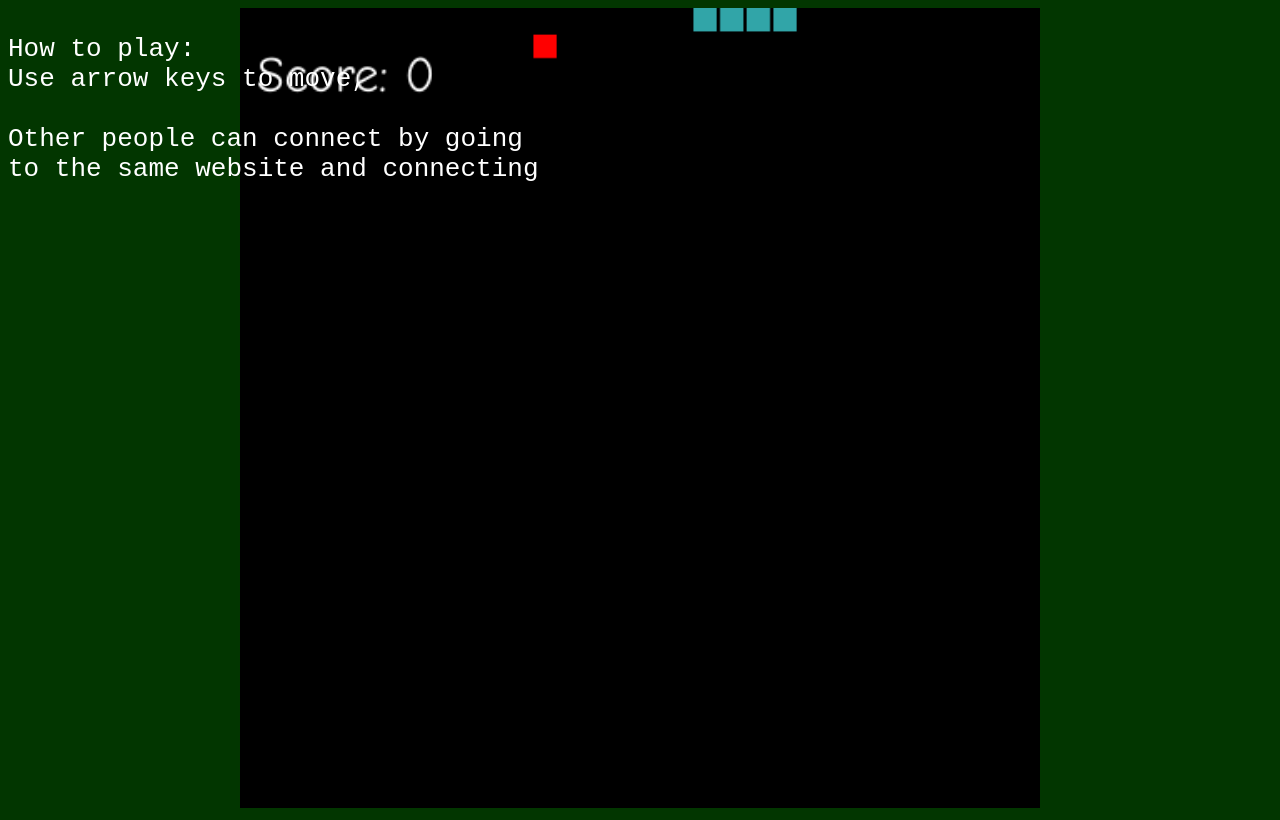
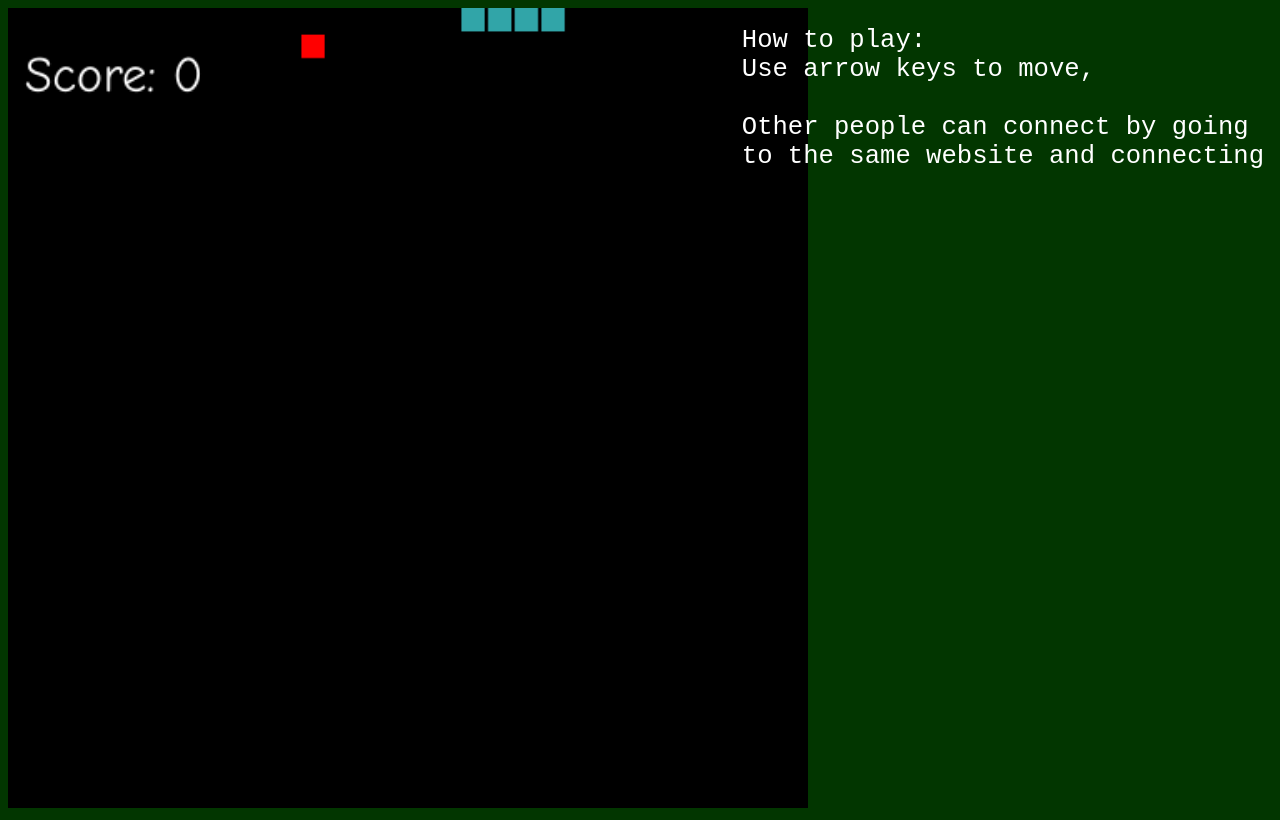
Before and after one commit to AmanPathakGitHub/Snake-Multiplayer, a website: page client/ree.html in a window 1280 px wide. Drawn offline with nearby package versions, Linux system fonts and the light colour scheme; no server answers.

Commit message:
finishing touches

```diff
--- a/client/ree.html
+++ b/client/ree.html
@@ -5,41 +5,44 @@
         body {
             background-color: #023600;
         }
+
         canvas {
             background: black;
         }
 
         canvas {
-            padding-left: 0;
-            padding-right: 0;
-            margin-left: auto;
-            margin-right: auto;
-            display: block;
+
             width: 800px;
         }
 
         p {
             color: white;
-            font-size: xx-large;
+            margin-left: auto;
+            font-size: 2vw;
             font-family: monospace;
-
             position: absolute;
+            top: 0;
+            right: 16px;
         }
     </style>
 
 <body>
 
-    <p>How to play: <br />
-        Use arrow keys to move, <br />
-        <br />
-        Other people can connect by going <br/>
-        to the same website and connecting
-    </p>
+
 
     <canvas class="center" id="mycanvas" width="480px" height="480px"></canvas>
+
+
 
     <script src="/socket.io/socket.io.js"></script>
     <script src="script.js"></script>
     <script src="networking.js"></script>
+
+    <p>How to play: <br />
+        Use arrow keys to move, <br />
+        <br />
+        Other people can connect by going <br />
+        to the same website and connecting
+    </p>
 </body>
 </head>
```
Also changed, not shown: 1 other file.
